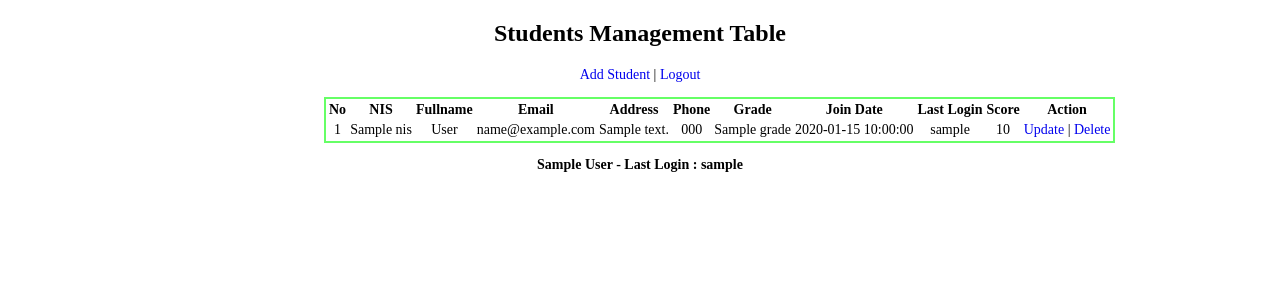
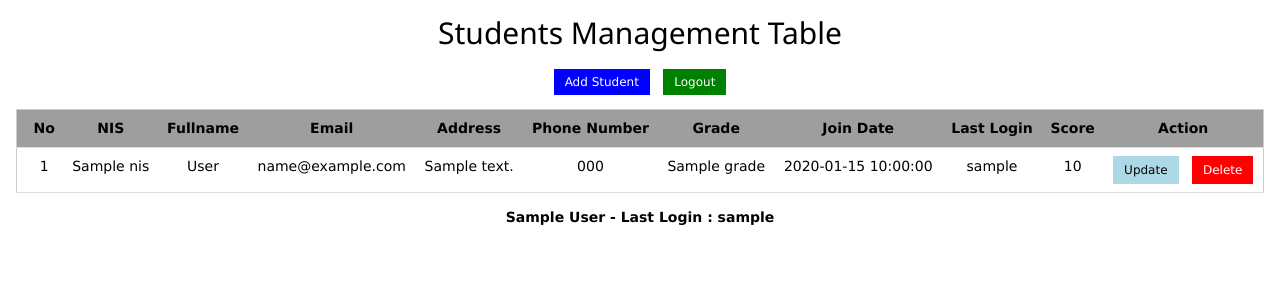
Before and after one commit to ivanfadillahh/dashboard, a CodeIgniter app: template application/views/dashboard.php in a window 1280 px wide. Shown: the top 300 px of the page. Run offline with CodeIgniter, Linux system fonts and the light colour scheme; the visitor is signed in with stand-in values (Sample User, id 1); the template is opened without the code that fills it: most values are stand-ins (such as "Sample title", 1, 10 or a date in 2020).

Commit message:
New style update

```diff
--- a/application/views/dashboard.php
+++ b/application/views/dashboard.php
@@ -5,24 +5,24 @@
     <meta http-equiv="X-UA-Compatible" content="IE=edge">
     <meta name="viewport" content="width=device-width, initial-scale=1.0">
     <title>Dashboard Panel</title>
-
+    <link rel="stylesheet" href="https://www.w3schools.com/w3css/4/w3.css">
 </head>
 <body style="text-align:center;">
-
+    <div class="w3-container">
         <h2>Students Management Table</h2>
         <p style="font-size:14px;">
-        <a style="text-decoration:none;" href="<?= base_url()?>Welcome/add_student">Add Student</a> | <a style="text-decoration:none;" href="<?= base_url()?>Welcome/logout">Logout</a>
+            <button style="background:blue;border:1px solid blue;color:#fff;padding:3px 10px;cursor:pointer;font-size:12px;" onclick="window.location.href='<?= base_url()?>Welcome/add_student'">Add Student</button> &nbsp; <button style="background:green;border:1px solid green;color:#fff;padding:3px 10px;cursor:pointer;font-size:12px;" onclick="window.location.href='<?= base_url()?>Welcome/logout'">Logout</button>
         </p>
 
-    <table style="border:2px solid #66ff66;margin-left:25%;font-size:14px;">
+        <table class="w3-table w3-striped w3-border w3-hoverable w3-table-all w3-centered" style="border:2px solid #66ff66;font-size:14px;">
             <thead>
-            <tr>
+                <tr class="w3-grey">
                     <th>No</th>
                     <th>NIS</th>
                     <th>Fullname</th>
                     <th>Email</th>
                     <th>Address</th>
-                <th>Phone</th>
+                    <th>Phone Number</th>
                     <th>Grade</th>
                     <th>Join Date</th>
                     <th>Last Login</th>
@@ -47,7 +47,7 @@
                     <td><?= $st['last_login']?></td>
                     <td><?= $st['score']?></td>
                     <td>
-                    <a style="text-decoration:none;" href="<?= base_url()?>Welcome/update_student/<?= $st['id']?>">Update</a> | <a style="text-decoration:none;" href="<?= base_url()?>Welcome/delete_student/<?= $st['id']?>">Delete</a>
+                        <button onclick="window.location.href='<?= base_url()?>Welcome/update_student/<?= $st['id']?>'" style="background:lightblue;border:1px solid lightblue;cursor:pointer;padding:4px 10px;color:#030303;font-size:12px;">Update</button> &nbsp; <button style="background:red;border:1px solid red;cursor:pointer;padding:4px 10px;color:#fff;font-size:12px;" onclick="window.location.href='<?= base_url()?>Welcome/delete_student/<?= $st['id']?>'">Delete</button>
                     </td>
                 </tr>
                 <?php endforeach; ?>
@@ -57,6 +57,6 @@
         <p style="font-size:14px;font-weight:bold;">
             <?php print_r($_SESSION['name']);?> - Last Login : <?php print_r($_SESSION['last_login']);?>
         </p>
-
+    </div>
 </body>
 </html>
```
Also changed, not shown: application/views/add_student.php (+5 -3 lines), application/views/update_student.php (+5 -4 lines). Lines whose indentation alone changed are shown as unchanged.
